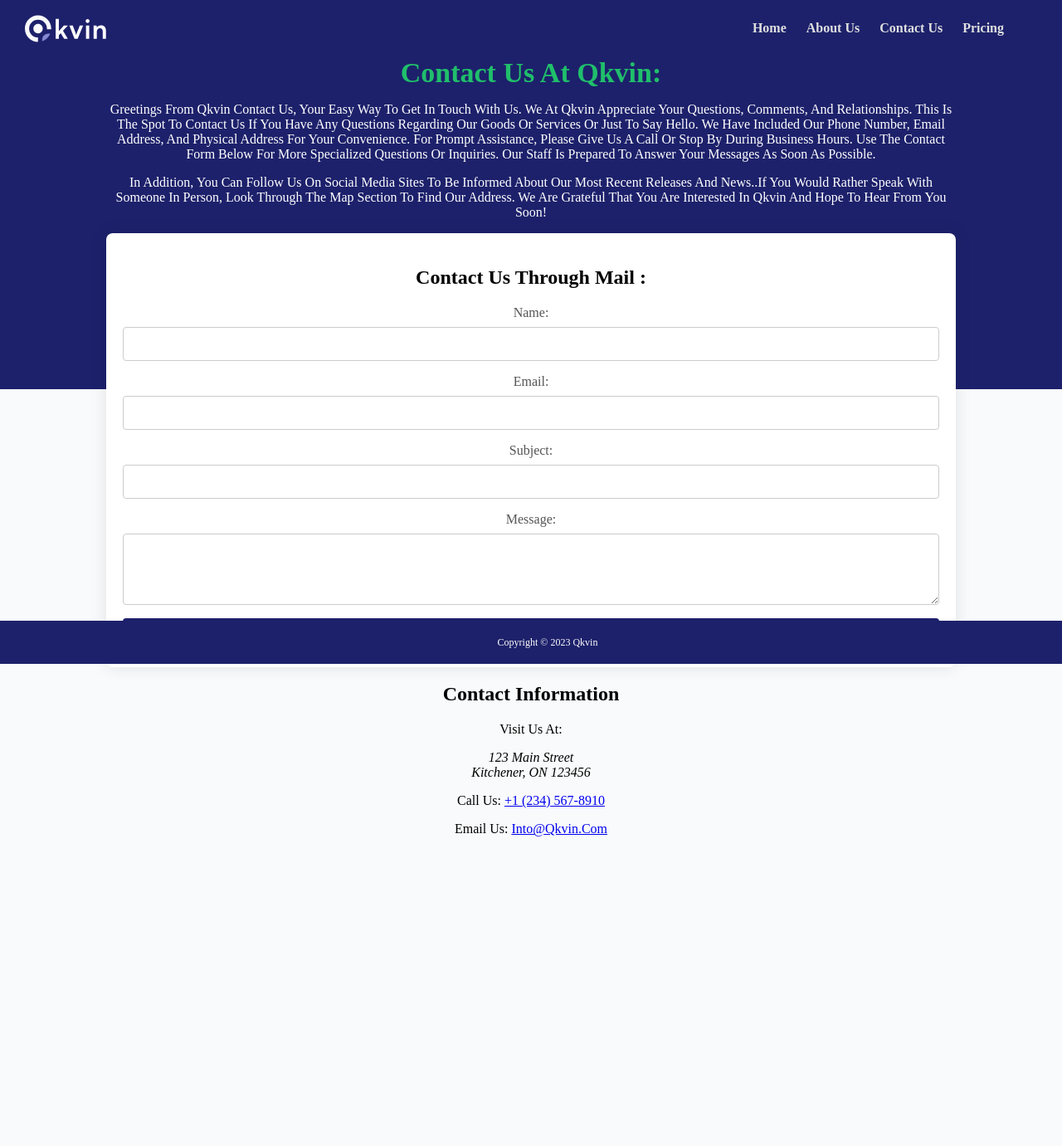
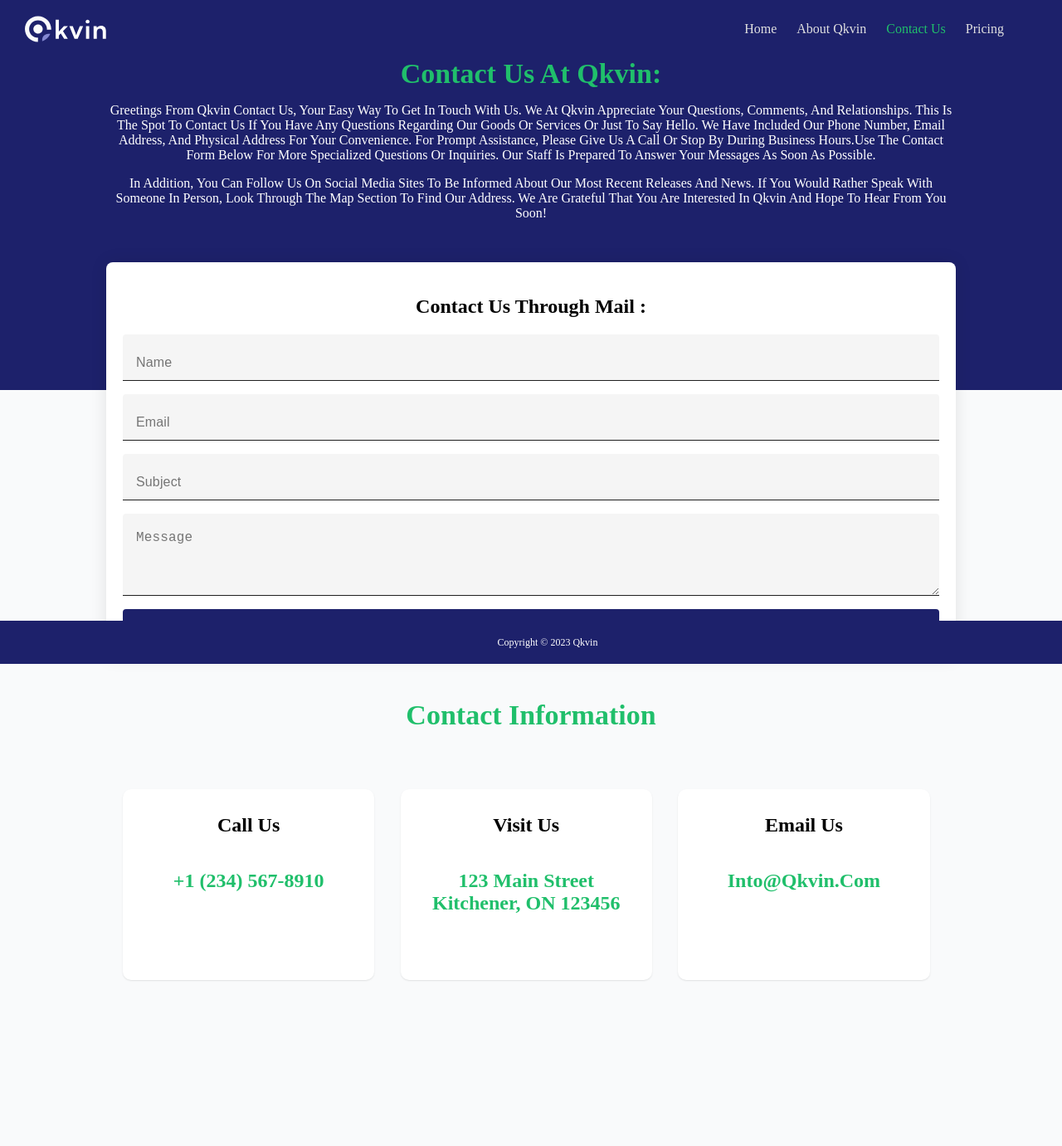
Before and after one commit to kaushalchandrapal/FinalProject-Responsive, a plain HTML site: page contact-us.html in a window 1280 px wide. Shown: the whole page at 83% size. Before the commit the page ends 1078 px from the top, so only its background shows below. Drawn offline with Linux system fonts and the light colour scheme; a web font is replaced by a local one.

Commit message:
Enhnacements (#6)
Co-authored-by: Kaushal - Conestoga <kaushal-conestoga@kaushals-mbp.home>

```diff
--- a/contact-us.html
+++ b/contact-us.html
@@ -3,7 +3,7 @@
 <head>
     <meta charset="UTF-8">
     <meta name="viewport" content="width=device-width, initial-scale=1.0">
-    <title>Home</title>
+    <title>Contact Us</title>
     <link rel="stylesheet" href="css/header.css">
     <link rel="stylesheet" href="css/footer.css">
     <link rel="stylesheet" href="css/index.css">
@@ -18,60 +18,98 @@
                 <img src="assets/qkvinlogo.svg" class="logo" >
                 <ul class="nav-links">
                     <li><a href="index.html">Home</a></li>
-                    <li><a href="about-us.html">About Us</a></li>
-                    <li><a href="contact-us.html">Contact Us</a></li>
+                    <li><a href="about-us.html">About Qkvin</a></li>
+                    <li><a href="contact-us.html" class="green-accent">Contact Us</a></li>
+                    <li><a href="#pricing">Pricing</a></li>
+                </ul>
+            </div>
+            <ul class="nav-linkss">
+                <li><a href="index.html">Home</a></li>
+                <li><a href="about-us.html">About Qkvin</a></li>
+                <li><a href="contact-us.html" class="green-accent">Contact Us</a></li>
                 <li><a href="pricing.html">Pricing</a></li>
             </ul>
-            </div>
         </nav>
         <main>
             <div class="banner">
                 <div class="banner-text-wrapper">
                     <div class="banner-text">
                         <h1 class="green-accent" >Contact Us at Qkvin:</h1>
-
-
-    <p id="paragraph">Greetings from Qkvin Contact Us, your easy way to get in touch with us. We at Qkvin appreciate your questions, comments, and relationships. This is the spot to contact us if you have any questions regarding our goods or services or just to say hello. We have included our phone number, email address, and physical address for your convenience. For prompt assistance, please give us a call or stop by during business hours.
-
-        Use the contact form below for more specialized questions or inquiries. Our staff is prepared to answer your messages as soon as possible. </p>
-
-    <p id="paragraph">In addition, you can follow us on social media sites to be informed about our most recent releases and news..If you would rather speak with someone in person, look through the map section to find our address. We are grateful that you are interested in Qkvin and hope to hear from you soon!</p>
+                        <p id="paragraph">
+                            Greetings from Qkvin Contact Us,
+                            your easy way to get in touch with us.
+                            We at Qkvin appreciate your questions,
+                            comments, and relationships.
+                            This is the spot to contact us if
+                            you have any questions regarding our goods
+                            or services or just to say hello. We have
+                            included our phone number, email address,
+                            and physical address for your convenience.
+                            For prompt assistance, please give us a call or
+                            stop by during business hours.Use the contact
+                            form below for more specialized questions or inquiries.
+                            Our staff is prepared to answer your messages as soon as possible.
+                        </p>
+                        <p id="paragraph" class="margin-b">
+                            In addition, you can follow us on social media sites to be
+                            informed about our most recent releases and news.
+                            If you would rather speak with someone in person,
+                            look through the map section to find our address.
+                            We are grateful that you are interested in Qkvin
+                            and hope to hear from you soon!
+                        </p>
 
 
                         <section id="contact-form">
                             <h2 id="contact">Contact Us Through Mail :</h2>
                             <form  method="post">
-        <label for="name">Name:</label>
-        <input type="text" id="name" name="name" required>
+                                <input class="input" placeholder="Name" type="text" id="name" name="name" required>
 
-        <label for="email">Email:</label>
-        <input type="email" id="email" name="email" required>
+                                <input class="input" placeholder="Email" type="email" id="email" name="email" required>
 
-        <label for="subject">Subject:</label>
-        <input type="text" id="subject" name="subject" required>
+                                <input class="input" placeholder="Subject" type="text" id="subject" name="subject" required>
 
-        <label for="message">Message:</label>
-        <textarea id="message" name="message" rows="4" required></textarea>
+                                <textarea class="input-area" placeholder="Message" id="message" name="message" rows="4" required></textarea>
 
                                 <button type="submit">Submit</button>
                             </form>
                         </section>
-    <section id="contact-info">
-        <h2  >Contact Information</h2>
-        <p >Visit us at:</p>
-        <address >
+                        <div class="margin-b margin-t">
+                            <h1 class="green-accent">Contact Information</h1>
+                        </div>
+                        <div class="grid grid-bb">
+                            <div class="card card-widther">
+                                <div class="card-content">
+                                    <h2>Call us</h2>
+                                </div>
+                                <div class="card-content margin-b">
+                                    <h2><a class="a-text" href="tel:+123567910" >+1 (234) 567-8910</a></h2>
+                                </div>
+                            </div>
+                            <div class="card card-widther">
+                                <div class="card-content">
+                                    <h2>Visit us</h2>
+                                </div>
+                                <div class="card-content margin-b">
+                                    <h2 class="a-text">
                                         123 Main Street<br>
                                         Kitchener, ON 123456<br>
-        </address>
-        <p >Call us: <a href="tel:+123567910" >+1 (234) 567-8910</a></p>
-        <p id="asd">Email us: <a href="mailto:info@qkvin.com" >into@qkvin.com</a></p>
-
-      </section>
-
-
+                                    </h2>
+                                </div>
+                            </div>
+                            <div class="card card-widther">
+                                <div class="card-content">
+                                    <h2>Email us</h2>
+                                </div>
+                                <div class="card-content margin-b">
+                                    <h2><a class="a-text" href="mailto:info@qkvin.com" >into@qkvin.com</a></h2>
+                                </div>
+                            </div>
+                        </div>
+                    </div>
+                </div>
+            </div>
         </main>
-
-
         <footer id="myFooter">
             <h4>
                 Copyright &copy; 2023 Qkvin
--- a/css/contactus.css
+++ b/css/contactus.css
@@ -1,4 +1,4 @@
-
+@import url('index.css');
 
 .header {
     background: var(--bg-100) !important;
@@ -24,24 +24,6 @@
     padding: 0 20px !important;
 }
 
-.nav-links {
-    list-style: none;
-    margin-right: 20px !important;
-}
-.nav-links li {
-    display: inline;
-    font-family: 'oxygen';
-    margin-right: 20px;
-}
-
-.nav-links a {
-    text-decoration: none;
-    color: var(--text-200);
-}
-
-.nav-links a:hover {
-    color: var(--green-accent);
-}
 
 @media screen and (max-width: 700px) {
     .nav-links {
@@ -63,25 +45,7 @@ footer {
     bottom: 0;
     width: 100%;
 }
-nav {
-    text-align: right;
-}
-nav ul {
-    list-style: none;
-    margin: 0;
-    padding: 0;
-    display: inline-block;
-}
-nav a {
-    text-decoration: none;
-    color: #fff;
-    font-weight: bold;
-    font-size: 16px;
-}
-nav a:hover {
-    border-bottom: 2px solid #fff;
-    padding-bottom: 2px;
-}
+
 .form-container {
     background-color: #fff;
     padding: 20px;
@@ -94,6 +58,7 @@ nav a:hover {
     display: flex;
     flex-direction: column;
 }
+
 label {
     margin-bottom: 8px;
     color: #555;
@@ -111,6 +76,7 @@ nav a:hover {
     border-radius: 4px;
     box-sizing: border-box;
 }
+
 button {
     padding: 12px;
     background-color: var(--bg-100);
@@ -122,12 +88,13 @@ nav a:hover {
 }
 
 button:hover {
-    background-color: #0056b3;
+    background-color: var(--bg-200);
 }
 
 #contact-form{
     color: #fff
 }
+
 h1, h2, h4, p {
     font-family: 'Oxygen';
     font-style: normal;
--- a/css/header.css
+++ b/css/header.css
@@ -43,7 +43,34 @@
 .nav-links a:hover {
     color: var(--green-accent);
 }
+.nav-linkss {
+    list-style: none;
+    margin-right: 20px !important;
+    display: flex;
+    justify-content: center;
+}
 
+.nav-linkss li {
+    display: inline;
+    font-family: 'oxygen';
+    margin-right: 20px;
+}
+
+.nav-linkss a {
+    text-decoration: none;
+    color: var(--text-200);
+}
+
+.nav-linkss a:hover {
+    color: var(--green-accent);
+}
+
+@media screen and (min-width: 700px) {
+
+    .nav-linkss {
+        display: none;
+    }
+}
 @media screen and (max-width: 700px) {
     .nav-links {
         display: none;
--- a/css/index.css
+++ b/css/index.css
@@ -151,6 +151,22 @@ video {
     border-radius: 10px !important;
 }
 
+.grid-bb {
+    margin-bottom: 20px !important;
+    padding-bottom: 200px !important;
+}
+
+.a-text {
+    text-decoration: none;
+    color: var(--green-accent);
+
+}
+
+.card-widther {
+    width: 90% !important;
+    padding: 10px;
+}
+
 .card-content {
     display: flex;
     justify-content: center;
@@ -266,6 +282,61 @@ main {
     width: 50%;
 }
 
+.input {
+
+    color: rgba(0,0,0,.87);
+    border-bottom-color: rgba(0,0,0,.42);
+    font-size: 1rem;
+    font-weight: 400;
+    letter-spacing: .009375em;
+    text-decoration: inherit;
+    text-transform: inherit;
+    align-self: flex-end;
+    box-sizing: border-box;
+    width: 100%;
+    padding: 20px 16px 6px;
+    transition: opacity 150ms cubic-bezier(0.4, 0, 0.2, 1);
+    border: none;
+    border-bottom: 1px solid;
+    border-radius: 4px 4px 0 0;
+    background: rgb(245, 245, 245);
+    height: 56px;
+    :hover{
+        border-bottom-color: rgba(0,0,0,.87);
+        background: #ececec;
+    }
+    :focus{
+        border-color: #6200ee;
+    }
+
+}
+
+.input-area {
+    color: rgba(0,0,0,.87);
+    border-bottom-color: rgba(0,0,0,.42);
+    font-size: 1rem;
+    font-weight: 400;
+    letter-spacing: .009375em;
+    text-decoration: inherit;
+    text-transform: inherit;
+    align-self: flex-end;
+    box-sizing: border-box;
+    width: 100%;
+    padding: 20px 16px 6px;
+    transition: opacity 150ms cubic-bezier(0.4, 0, 0.2, 1);
+    border: none;
+    border-bottom: 1px solid;
+    border-radius: 4px 4px 0 0;
+    background: rgb(245, 245, 245);
+    :hover{
+        border-bottom-color: rgba(0,0,0,.87);
+        background: #ececec;
+    }
+    :focus{
+        border-color: #6200ee;
+    }
+}
+
 .new-h3 {
     font-size: 30px;
     line-height: 40px;
```
Also changed, not shown: about-us.html (+8 -2 lines), index.html (+10 -3 lines). Lines whose indentation alone changed are shown as unchanged.
